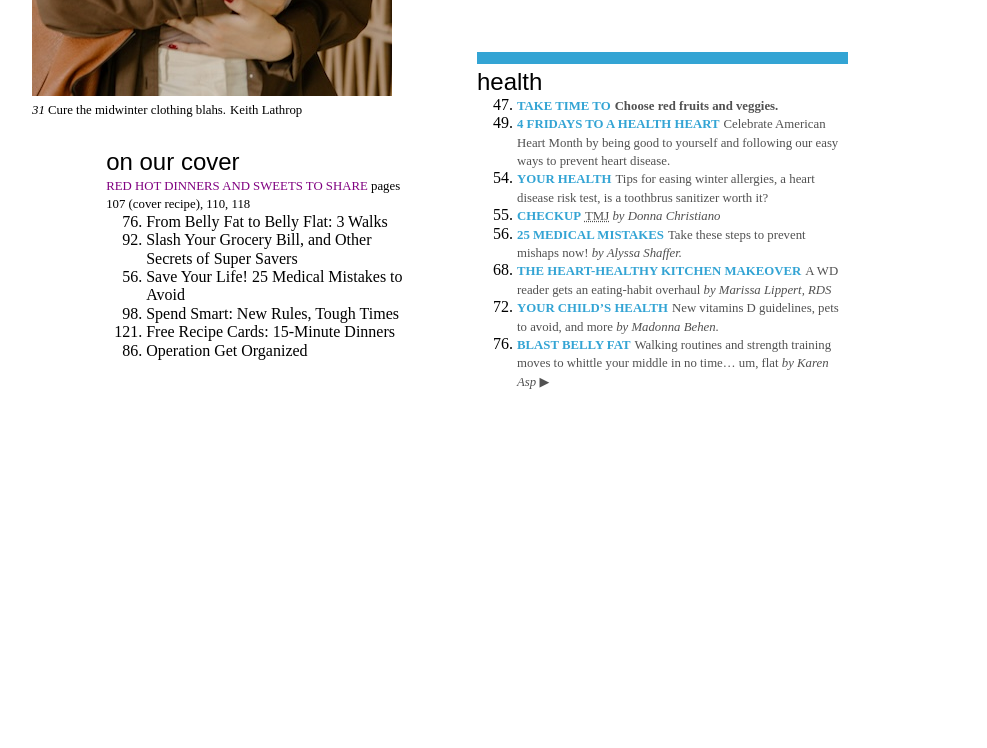
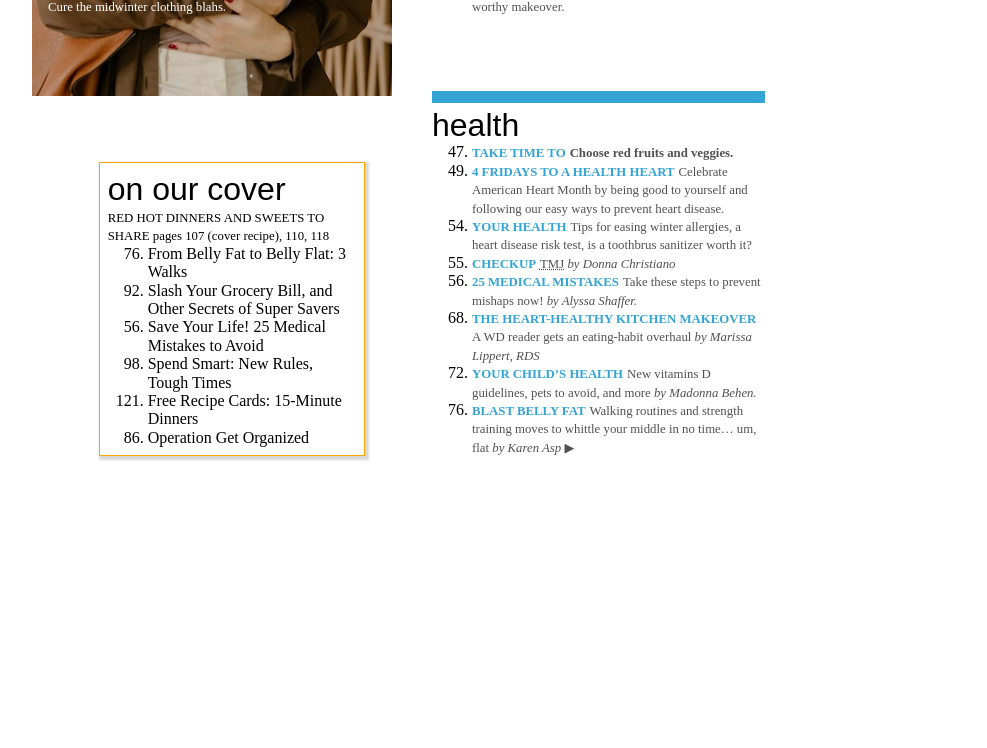
Before and after one commit to Tara-Fortis/Print-layout, a plain HTML site: page womans-day.html in a window 1280 px wide. Shown: the part 617-1365 px from the top of the page, without its empty margins (16-1003 px from the left). Drawn offline with Linux system fonts and the light colour scheme.

Commit message:
final adjustments to css

```diff
--- a/css/styles.css
+++ b/css/styles.css
@@ -6,7 +6,7 @@ html {
     font-size: 16px;
 }
 main {
-    width: 890px;
+    width: 800px;
 }
 *,
 *::before,
@@ -41,6 +41,9 @@ aside:nth-of-type(2) {
     grid-column: 2/6;
     grid-row: 5/ span 2;
     align-self: center;
+    border: 1px solid orange;
+    padding: 0.5em;
+    box-shadow: 2px 2px 2px 2px rgba(95, 95, 95, 0.243);
 }
 
 /*top right*/
@@ -96,6 +99,7 @@ h2 {
     font-style: normal;
     font-weight: 300;
     font-family: sans-serif;
+    font-size: 2em;
 }
 h3 {
     text-transform: uppercase;
@@ -114,7 +118,21 @@ section:last-of-type h3 {
     color: rgb(51, 164, 212);
 }
 aside:last-of-type p>em {
-    color: purple;
     font-style:normal;
     text-transform: uppercase;
 }
+figcaption {
+    position: absolute;
+    top: 62%;
+    color: white;
+    width: 15em;
+    padding-left: 1em;
+}
+figcaption>p>em {
+    display: block;
+    font-size: 8em;
+    font-style: normal;
+}
+figcaption>p:last-child {
+    display: none;
+}
```
